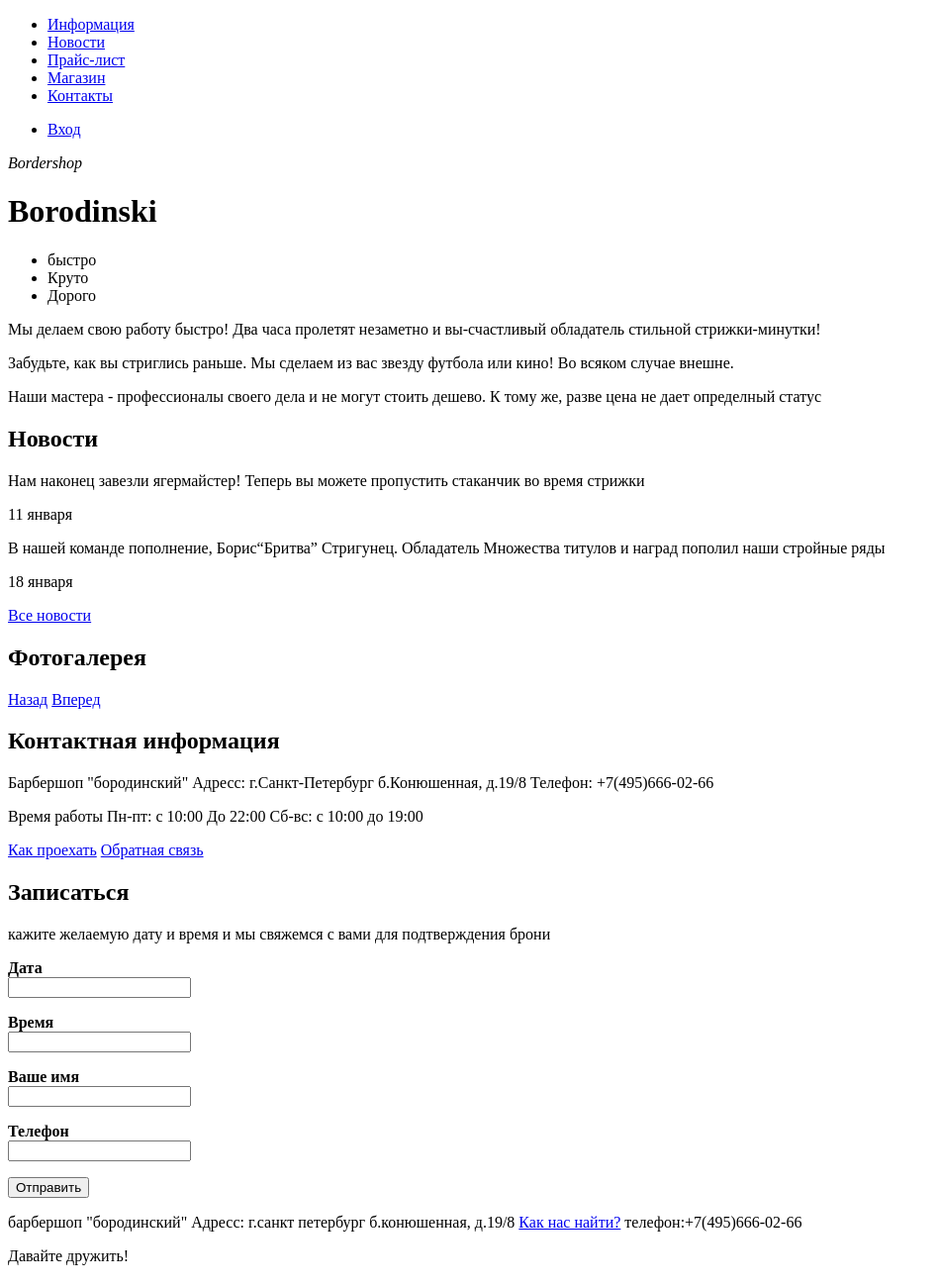
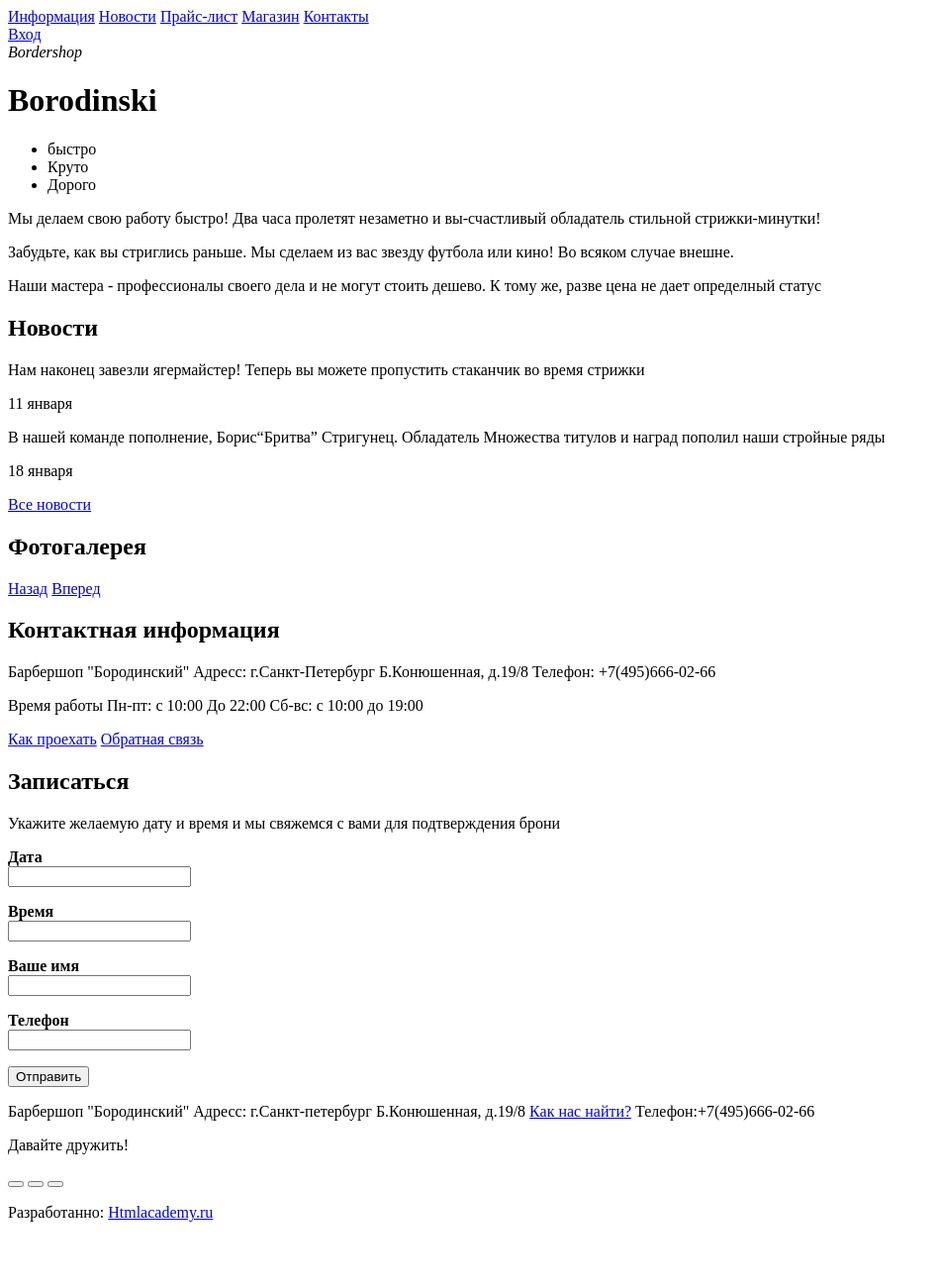
Before and after one commit to Nekrosis/barbershop, a plain HTML site: page index.html in a window 1280 px wide. Shown: the top 1300 px of the page at 99% size, without its empty margins (0-949 px from the left). After the commit the page ends 1250 px from the top, so only its background shows below. Drawn offline with Linux system fonts and the light colour scheme.

Commit message:
Изменина разметка шапки в Index.html

```diff
--- a/index.html
+++ b/index.html
@@ -7,29 +7,13 @@
 <body>
 <header>
     <nav>
-        <ul>
-            <li>
         <a href="#">Информация</a>
-            </li>
-            <li>
         <a href="#">Новости</a>
-            </li>
-            <li>
         <a href="#">Прайс-лист</a>
-            </li>
-            <li>
         <a href="#">Магазин</a>
-            </li>
-            <li>
         <a href="#">Контакты</a>
-            </li>
-        </ul>
     </nav>
-        <ul>
-            <li>
          <a href="#">Вход</a>
-            </li>
-        </ul>
 </header>
 <main>
     <em>Bordershop</em>
@@ -63,8 +47,8 @@
   </h2>
 <section>
     <p>
-     Барбершоп "бородинский"
-     Адресс: г.Санкт-Петербург б.Конюшенная, д.19/8
+     Барбершоп "Бородинский"
+     Адресс: г.Санкт-Петербург Б.Конюшенная, д.19/8
      Телефон: +7(495)666-02-66
     </p>
     <p>
@@ -81,7 +65,7 @@
     Записаться
     </h2>
         <p>
-          кажите желаемую дату и время и мы свяжемся с вами для подтверждения брони
+          Укажите желаемую дату и время и мы свяжемся с вами для подтверждения брони
         </p>
 <form name="Информация">
   <p><b>Дата</b><br>
@@ -98,10 +82,10 @@
 <footer>
     <section>
         <p>
-        барбершоп "бородинский"
-        Адресс: г.санкт петербург б.конюшенная, д.19/8
+        Барбершоп "Бородинский"
+        Адресс: г.Санкт-петербург Б.Конюшенная, д.19/8
         <a href="#">Как нас найти?</a>
-        телефон:+7(495)666-02-66
+        Телефон:+7(495)666-02-66
         </p>
         <p>
         Давайте дружить!
```
Lines whose indentation alone changed are shown as unchanged.
